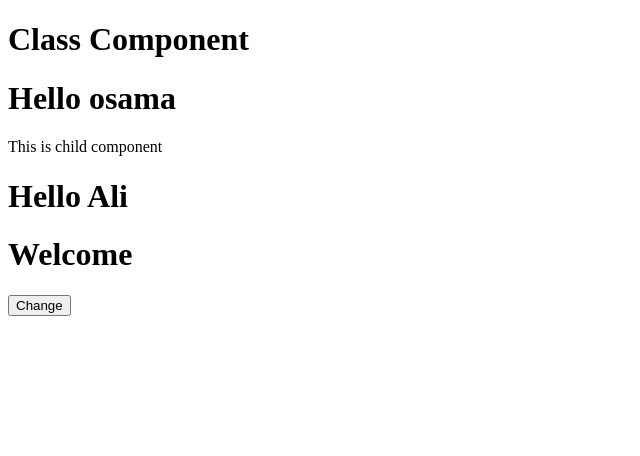
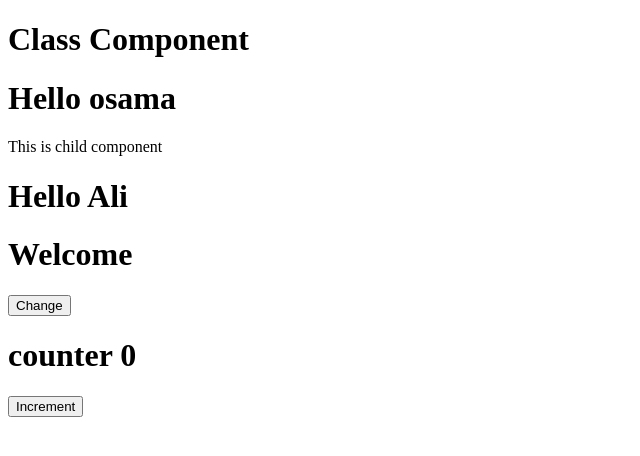
Before and after one commit to osama355/Practise, a React (Create React App) app: page / in a window 1280 px wide. Shown: the top 456 px of the page, without its empty margins (0-640 px from the left). Built offline with nearby package versions, Linux system fonts and the light colour scheme.

Commit message:
Increment 1

```diff
--- a/src/App.js
+++ b/src/App.js
@@ -1,22 +1,21 @@
-import React,{Component} from 'react';
-import Name from './Name';
-import Message from './Message';
+import React, { Component } from "react";
+import Name from "./Name";
+import Message from "./Message";
+import Counter from "./Counter";
 
-class App extends Component{
-  render(){
-    return(
+class App extends Component {
+  render() {
+    return (
       <div>
         <h1>Class Component</h1>
-      <Name name="osama" >
+        <Name name="osama">
           <p>This is child component</p>
         </Name>
         <Name name="Ali" />
-
-      <Message/>
-
-
+        <Message />
+        <Counter />
       </div>
-    )
+    );
   }
 }
 export default App;
--- /dev/null
+++ b/src/Counter.jsx
@@ -0,0 +1,25 @@
+import React, { Component } from "react";
+
+class Counter extends Component {
+  constructor() {
+    super();
+    this.state = {
+      count: 0
+    };
+  }
+  Increment() {
+    this.setState({
+      count: this.state.count + 1
+    });
+  }
+  render() {
+    return (
+      <>
+        <h1>counter {this.state.count}</h1>
+        <button onClick={() => this.Increment()}>Increment</button>
+      </>
+    );
+  }
+}
+
+export default Counter;
```
Lines whose indentation alone changed are shown as unchanged.
